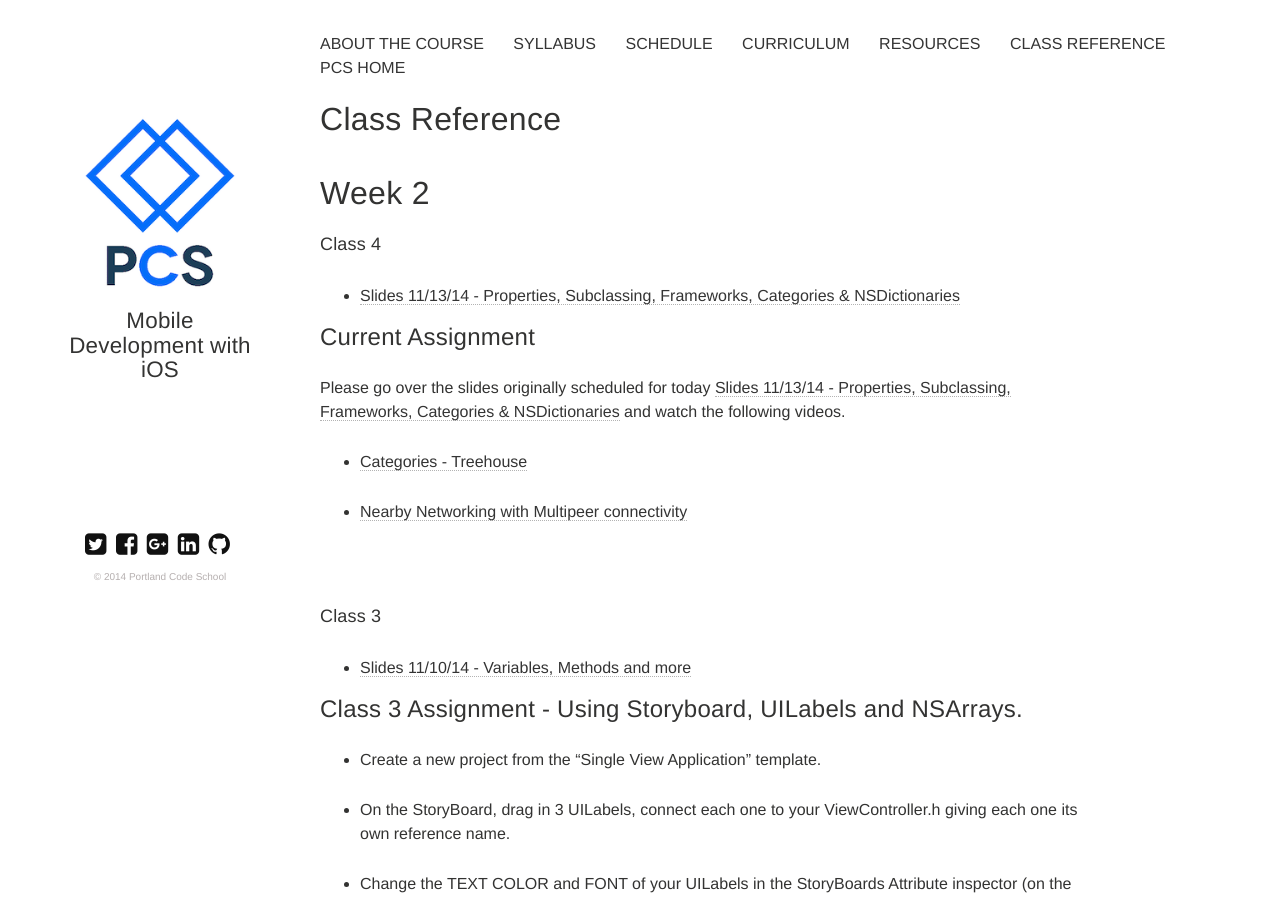
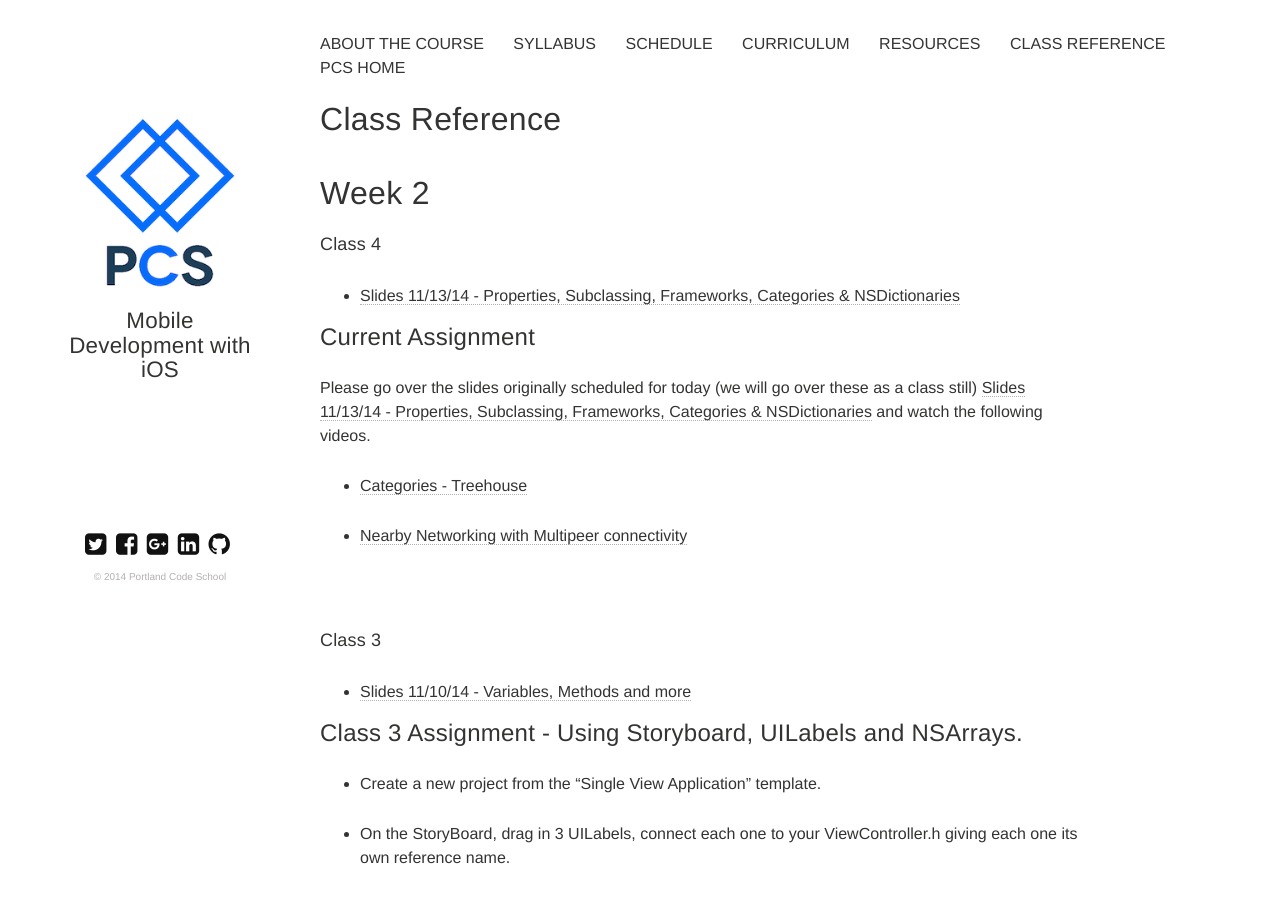
Before and after one commit to portlandcodeschool/ios, a Jekyll site: the page built from reference.md, in a window 1280 px wide and 900 px high. Built offline with Jekyll 4.4.1, drawn with Linux system fonts in a browser that asks for light colours; nearby versions of some CDN libraries.

Commit message:
Update reference.md

```diff
--- a/reference.md
+++ b/reference.md
@@ -11,7 +11,7 @@ tags: [reference]
 * [Slides 11/13/14 - Properties, Subclassing, Frameworks, Categories & NSDictionaries](https://docs.google.com/presentation/d/1NCnitdREfOq748VDD4rnCtVX8p2KuDpg7gB1K5yINfw/edit?usp=sharing)
 
 ### Current Assignment
-Please go over the slides originally scheduled for today [Slides 11/13/14 - Properties, Subclassing, Frameworks, Categories & NSDictionaries](https://docs.google.com/presentation/d/1NCnitdREfOq748VDD4rnCtVX8p2KuDpg7gB1K5yINfw/edit?usp=sharing) and watch the following videos.
+Please go over the slides originally scheduled for today (we will go over these as a class still) [Slides 11/13/14 - Properties, Subclassing, Frameworks, Categories & NSDictionaries](https://docs.google.com/presentation/d/1NCnitdREfOq748VDD4rnCtVX8p2KuDpg7gB1K5yINfw/edit?usp=sharing) and watch the following videos.
 
 * [Categories - Treehouse](http://teamtreehouse.com/library/ios-foundations/blocks-and-categories/categories)
 
```
